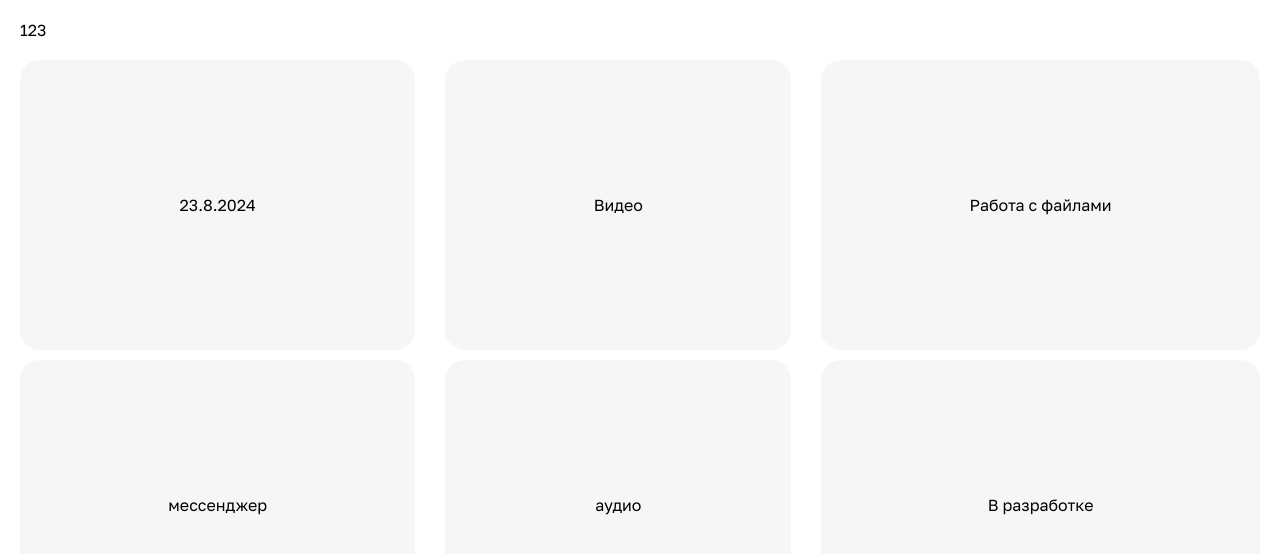
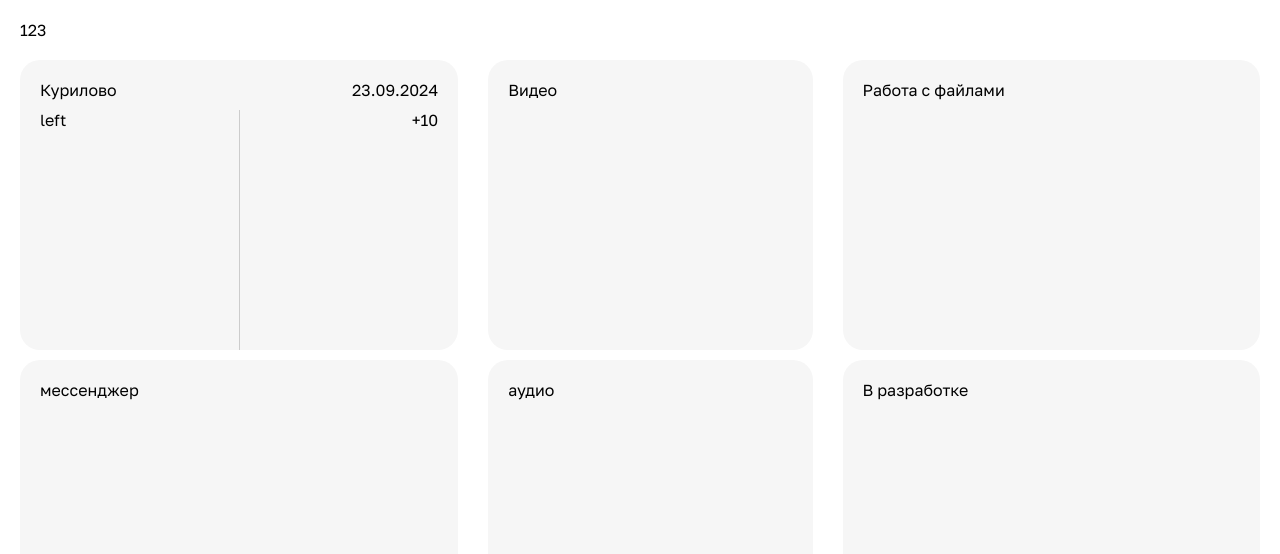
Before and after one commit to HeavyMetalMF/multi-app, a React (Vite) app: page / in a window 1280 px wide. Shown: the top 554 px of the page. Built offline with nearby package versions, Linux system fonts and the light colour scheme.

Commit message:
Верстка

```diff
--- a/src/pages/weather/ui/WeatherPage.scss
+++ b/src/pages/weather/ui/WeatherPage.scss
@@ -3,5 +3,29 @@
 .weather {
     &__block {
         @include main-block;
+        &__header {
+            display: flex;
+            justify-content: space-between;
+            width: 100%;
+            margin-bottom: 10px;
+        }
+        &__temperature {
+            //display: flex;
+            //justify-content: center;
+            //align-items: center;
+            //height: 65%;
+        }
+        &__current-weather {
+            display: flex;
+            justify-content: space-between;
+            height: 240px;
+            &__now {
+                flex-basis: 50%;
+                border-right: 1px solid hsl(0, 0%, 80%);
+            }
+            &__forecast {
+
+            }
+        }
     }
 }
--- a/src/pages/weather/ui/WeatherPage.tsx
+++ b/src/pages/weather/ui/WeatherPage.tsx
@@ -4,13 +4,17 @@ import { DateHelper } from "../../../shared/helpers/dateHelper.ts";
 const WeatherPage = () => {
   return (
     <div className="weather__block">
-      <div>
-        <span>
-          {DateHelper.Instance().getCurrentDate()}
-        </span>
-        <span>
-
-        </span>
+      <div className="weather__block__header">
+        <div>Курилово</div>
+        <div>{DateHelper.Instance.getCurrentDate()}</div>
+      </div>
+      <div className="weather__block__current-weather">
+        <div className="weather__block__current-weather__now">
+          left
+        </div>
+        <div className="weather__block__current-weather__forecast">
+          <div className="weather__block__temperature">+10</div>
+        </div>
       </div>
     </div>
   );
--- a/src/shared/helpers/dateHelper.ts
+++ b/src/shared/helpers/dateHelper.ts
@@ -1,18 +1,16 @@
 export class DateHelper {
-  private _instance: DateHelper | null = null;
+  private static _instance: DateHelper | null = null;
   constructor() {
   }
 
-  public static Instance () {
-    if (this._instance) {
-      return this._instance;
-    } else {
-      this._instance = new DateHelper();
-      return this._instance;
+  static get Instance () {
+    if (!DateHelper._instance) {
+      DateHelper._instance = new DateHelper();
     }
+    return DateHelper._instance;
   }
 
   public getCurrentDate () {
-    return `${new Date().getDate()}.${new Date().getMonth()}.${new Date().getFullYear()}`
+    return `${new Date().getDate()}.0${new Date().getMonth() + 1}.${new Date().getFullYear()}`
   }
 }
--- a/src/shared/ui/mixin.scss
+++ b/src/shared/ui/mixin.scss
@@ -1,7 +1,7 @@
 @mixin main-block {
-  display: flex;
-  align-items: center;
-  justify-content: center;
+  //display: flex;
+  //align-items: center;
+  //justify-content: center;
   padding: 20px;
   height: 250px;
   background-color: #f6f6f6;
```
